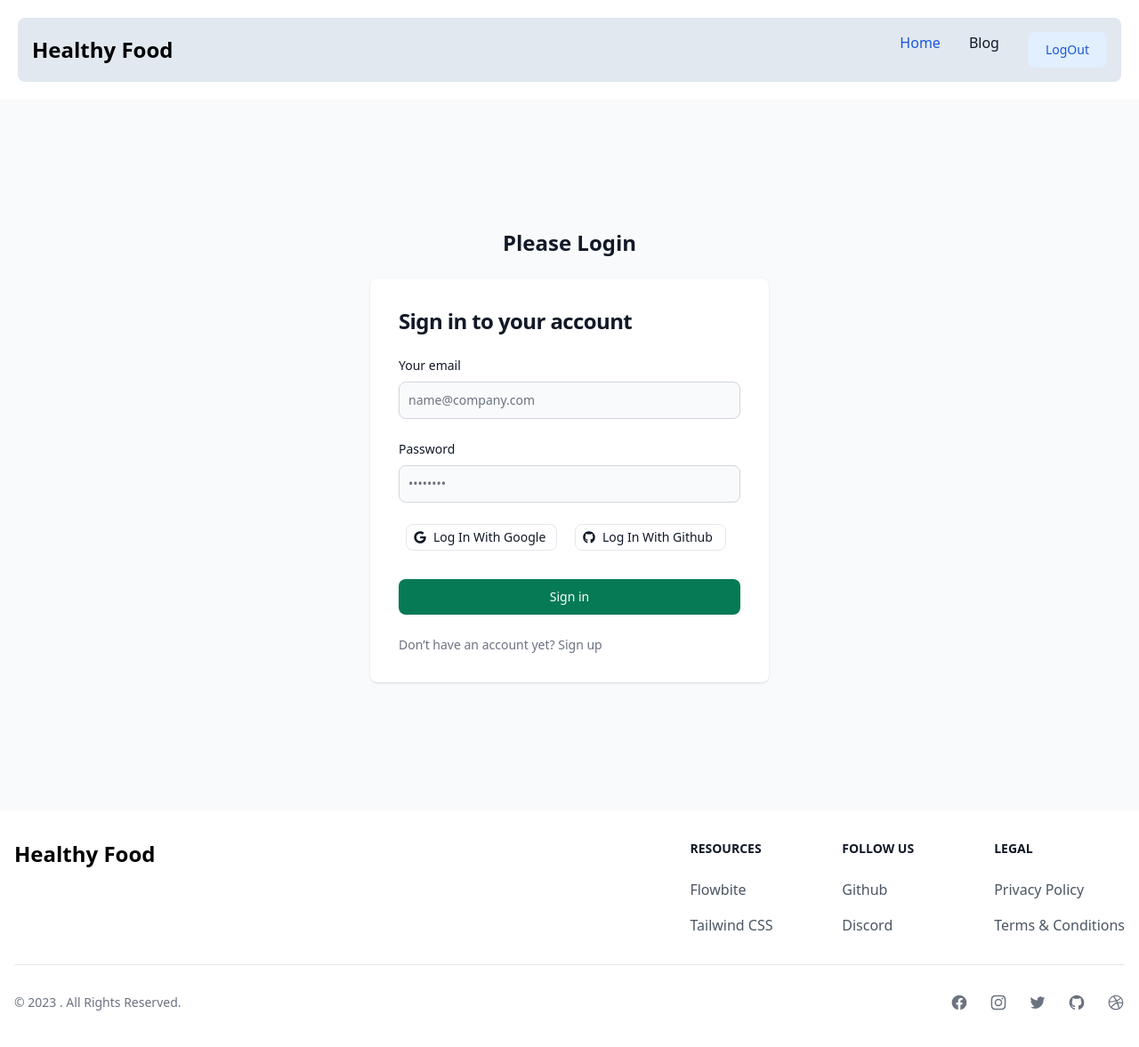
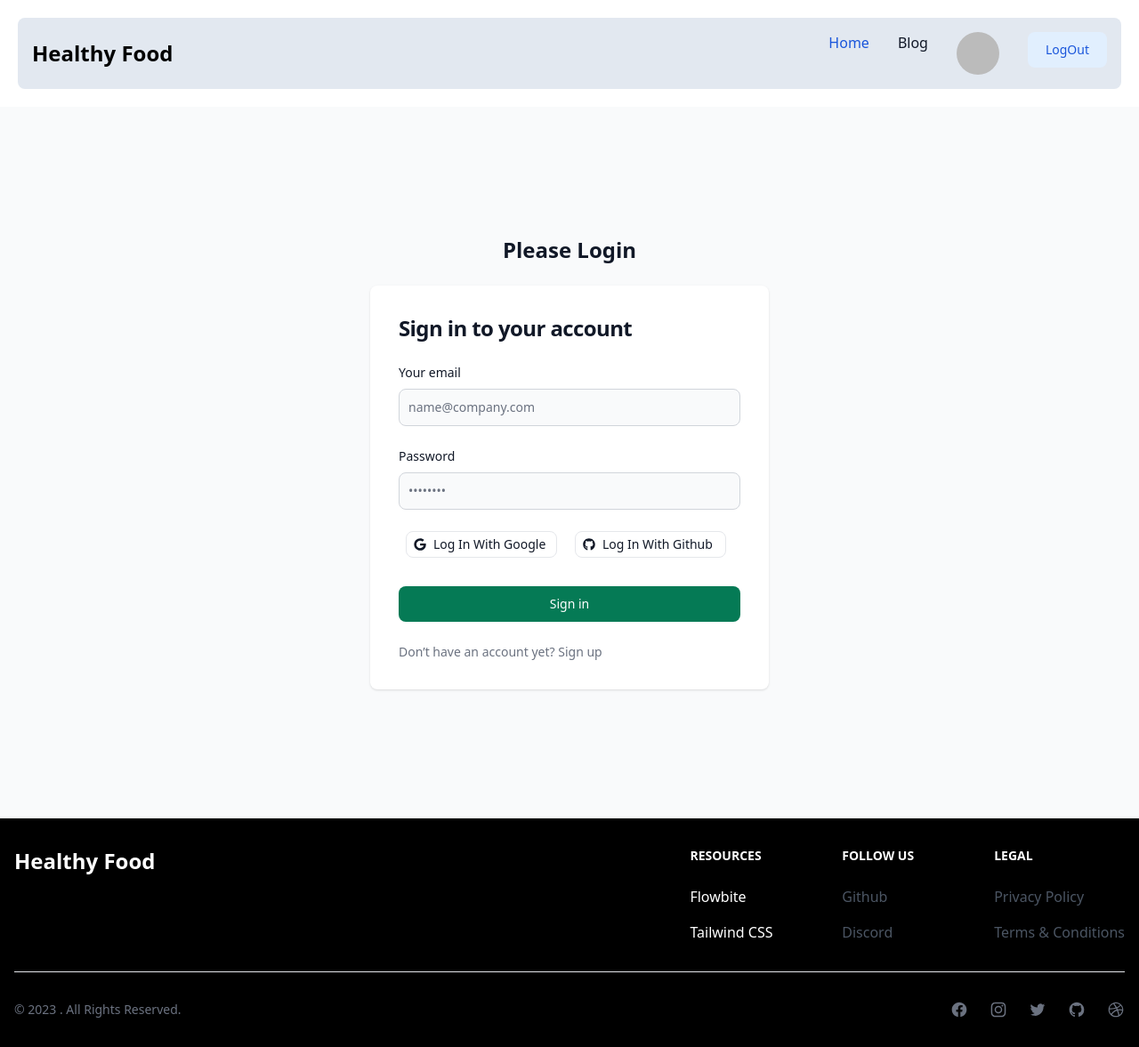
Before and after one commit to Yeasin1020/Healthy-food-client, a React (Vite) app: page /login in a window 1280 px wide. Shown: the whole page at 89% size. Built offline with nearby package versions, Linux system fonts and the light colour scheme; no server answers; sample sign-in values are in the browser's storage.

Commit message:
pdf button add

```diff
--- a/package.json
+++ b/package.json
@@ -20,6 +20,7 @@
     "react-dom": "^18.2.0",
     "react-icons": "^4.8.0",
     "react-router-dom": "^6.11.0",
+    "react-to-pdf": "^0.0.14",
     "react-toastify": "^9.1.2",
     "sort-by": "^1.2.0"
   },
--- a/src/Registration/Registration.jsx
+++ b/src/Registration/Registration.jsx
@@ -1,5 +1,5 @@
 import React, { useContext, useState } from "react";
-import { Link } from "react-router-dom";
+import { Link, useNavigate } from "react-router-dom";
 import { AuthContext } from "../provider/AuthProvider";
 
 const Registration = () => {
@@ -22,11 +22,12 @@ const Registration = () => {
       return;
     }
 
-    createUser(email, password)
+    createUser(email, password, photo, name)
       .then((result) => {
         const createdUser = result.user;
         console.log(createdUser);
         form.reset();
+        window.location.assign("/")
       })
       .catch((error) => {
         console.log(error.massage);
@@ -119,7 +120,7 @@ const Registration = () => {
                   />
                 </div>
 
-                <button
+               <button
                   type="submit"
                   className="w-full text-white bg-green-600 hover:bg-primary-700 focus:ring-4 focus:outline-none focus:ring-primary-300 font-medium rounded-lg text-sm px-5 py-2.5 text-center dark:bg-primary-600 dark:hover:bg-primary-700 dark:focus:ring-primary-800"
                 >
--- a/src/pages/Main-Home/Blog/Blog.jsx
+++ b/src/pages/Main-Home/Blog/Blog.jsx
@@ -1,9 +1,12 @@
 import React from "react";
+import { FaCloudDownloadAlt } from "react-icons/fa";
+const ref = React.createRef();
+import Pdf from "react-to-pdf";
 
 const Blog = () => {
   return (
     <div>
-      <div className="m-10">
+      <div  ref={ref} className="m-10">
         <h2 className=" text-lg font-bold">
           1. Tell us the differences between uncontrolled and controlled
           components.?
@@ -84,6 +87,19 @@ const Blog = () => {
           understand.
         </p>
       </div>
+      <div className="flex justify-center mb-28 mt-24">
+        <Pdf targetRef={ref} filename="code-example.pdf">
+          {({ toPdf }) => (
+            <button
+              onClick={toPdf}
+              type="button"
+              class="focus:outline-none text-white bg-purple-700 hover:bg-purple-800 focus:ring-4 focus:ring-purple-300 font-medium rounded-lg text-sm px-5 py-2.5 mb-2 dark:bg-purple-600 dark:hover:bg-purple-700 dark:focus:ring-purple-900"
+            >
+              <span className="flex"><FaCloudDownloadAlt className="mt-[2px] mr-1"></FaCloudDownloadAlt> PDF Download</span>
+            </button>
+          )}
+        </Pdf>
+      </div>
     </div>
   );
 };
--- a/src/pages/Main-Home/Home/Home.jsx
+++ b/src/pages/Main-Home/Home/Home.jsx
@@ -4,23 +4,28 @@ import Team from "./team/Team";
 
 const Home = () => {
   return (
-    <div className="m-5">
+    <div>
+      <div className="m-7">
         <div
-        className="bg-cover mt-10"
+          className="bg-cover"
           style={{
-          backgroundImage: `url("https://i.ibb.co/BqRdzd8/girl-creative-fire-cook-wallpaper-preview.jpg")`,
+            backgroundImage: `url("https://i.ibb.co/sCGhLS3/step5-870x1300.jpg")`,
           }}
         >
           <h2 className="text-5xl text-white text-bold text-center p-16 leading-relaxed">
             Nourishing Foods to Keep You Feeling Great
           </h2>
           <p className=" text-gray-300 font-semibold text-center text-2xl leading-relaxed p-10 pb-28">
-        Eating a nourishing diet is important for maintaining good health and well-being. By choosing healthy foods that are packed with nutrients, you can help support your body's immune system, boost energy levels, and improve overall mood.
+            Eating a nourishing diet is important for maintaining good health
+            and well-being. By choosing healthy foods that are packed with
+            nutrients, you can help support your body's immune system, boost
+            energy levels, and improve overall mood.
           </p>
         </div>
         <Cart></Cart>
         <Team></Team>
       </div>
+    </div>
   );
 };
 
--- a/src/pages/Shared/Footer/Footer.jsx
+++ b/src/pages/Shared/Footer/Footer.jsx
@@ -3,23 +3,23 @@ import React from "react";
 const Footer = () => {
   return (
     <div>
-      <footer className="bg-white dark:bg-gray-900">
+      <footer className="bg-black dark:bg-gray-900">
         <div className="mx-auto w-full max-w-screen-xl p-4 py-6 lg:py-8">
           <div className="md:flex md:justify-between">
             <div className="mb-6 md:mb-0">
-              <a href="https://flowbite.com/" className="flex items-center">
+              <a className="flex items-center">
 
-                <span className="self-center text-2xl font-semibold whitespace-nowrap dark:text-white">
+                <span className="self-center text-2xl font-semibold whitespace-nowrap text-white">
                   Healthy Food
                 </span>
               </a>
             </div>
             <div className="grid grid-cols-2 gap-8 sm:gap-6 sm:grid-cols-3">
               <div>
-                <h2 className="mb-6 text-sm font-semibold text-gray-900 uppercase dark:text-white">
+                <h2 className="mb-6 text-sm font-semibold text-white uppercase">
                   Resources
                 </h2>
-                <ul className="text-gray-600 dark:text-gray-400 font-medium">
+                <ul className=" text-white font-medium">
                   <li className="mb-4">
                     <a href="https://flowbite.com/" className="hover:underline">
                       Flowbite
@@ -36,13 +36,13 @@ const Footer = () => {
                 </ul>
               </div>
               <div>
-                <h2 className="mb-6 text-sm font-semibold text-gray-900 uppercase dark:text-white">
+                <h2 className="mb-6 text-sm font-semibold text-gray-900 uppercase text-white">
                   Follow us
                 </h2>
                 <ul className="text-gray-600 dark:text-gray-400 font-medium">
                   <li className="mb-4">
                     <a
-                      href="#"
+
                       className="hover:underline "
                     >
                       Github
@@ -50,7 +50,7 @@ const Footer = () => {
                   </li>
                   <li>
                     <a
-                      href="#"
+
                       className="hover:underline"
                     >
                       Discord
@@ -59,17 +59,17 @@ const Footer = () => {
                 </ul>
               </div>
               <div>
-                <h2 className="mb-6 text-sm font-semibold text-gray-900 uppercase dark:text-white">
+                <h2 className="mb-6 text-sm font-semibold uppercase text-white">
                   Legal
                 </h2>
                 <ul className="text-gray-600 dark:text-gray-400 font-medium">
                   <li className="mb-4">
-                    <a href="#" className="hover:underline">
+                    <a className="hover:underline">
                       Privacy Policy
                     </a>
                   </li>
                   <li>
-                    <a href="#" className="hover:underline">
+                    <a  className="hover:underline">
                       Terms &amp; Conditions
                     </a>
                   </li>
@@ -81,14 +81,14 @@ const Footer = () => {
           <div className="sm:flex sm:items-center sm:justify-between">
             <span className="text-sm text-gray-500 sm:text-center dark:text-gray-400">
               © 2023{" "}
-              <a href="#" className="hover:underline">
+              <a  className="hover:underline">
 
               </a>
               . All Rights Reserved.
             </span>
             <div className="flex mt-4 space-x-6 sm:justify-center sm:mt-0">
               <a
-                href="#"
+
                 className="text-gray-500 hover:text-gray-900 dark:hover:text-white"
               >
                 <svg
@@ -106,7 +106,7 @@ const Footer = () => {
                 <span className="sr-only">Facebook page</span>
               </a>
               <a
-                href="#"
+
                 className="text-gray-500 hover:text-gray-900 dark:hover:text-white"
               >
                 <svg
@@ -124,7 +124,7 @@ const Footer = () => {
                 <span className="sr-only">Instagram page</span>
               </a>
               <a
-                href="#"
+
                 className="text-gray-500 hover:text-gray-900 dark:hover:text-white"
               >
                 <svg
@@ -138,7 +138,7 @@ const Footer = () => {
                 <span className="sr-only">Twitter page</span>
               </a>
               <a
-                href="#"
+
                 className="text-gray-500 hover:text-gray-900 dark:hover:text-white"
               >
                 <svg
@@ -156,7 +156,7 @@ const Footer = () => {
                 <span className="sr-only">GitHub account</span>
               </a>
               <a
-                href="#"
+
                 className="text-gray-500 hover:text-gray-900 dark:hover:text-white"
               >
                 <svg
--- a/src/pages/Shared/Header/Header.jsx
+++ b/src/pages/Shared/Header/Header.jsx
@@ -1,14 +1,15 @@
 import React, { useContext } from "react";
 import { AuthContext } from "../../../provider/AuthProvider";
+import { Avatar } from "flowbite-react";
 
 const Header = () => {
-  const {user, logOut} = useContext(AuthContext);
+  const { user, logOut } = useContext(AuthContext);
 
   const handleLogOut = () => {
     logOut()
       .then()
-    .catch(error => console.log(error))
-  }
+      .catch((error) => console.log(error));
+  };
   return (
     <div className="m-5 ">
       <nav className="border-gray-200 rounded-lg bg-slate-200  dark:bg-gray-800 dark:border-gray-700">
@@ -48,15 +49,21 @@ const Header = () => {
                   Blog
                 </a>
               </li>
-            {
-              user ?
+              {user ? (
+                <>
+                  <li>
+                    <Avatar title={user?.displayName} className=" h-12 w-12 rounded-2xl" img={user?.photoURL} rounded={true} />
+                  </li>
                   <li>
                     <button
                       onClick={handleLogOut}
-                className="text-blue-700 bg-blue-100 hover:bg-blue-800 hover:text-white  font-medium rounded-lg text-sm px-5 py-2.5 text-center dark:bg-blue-600 dark:hover:bg-blue-700 ">
+                      className="text-blue-700 bg-blue-100 hover:bg-blue-800 hover:text-white  font-medium rounded-lg text-sm px-5 py-2.5 text-center dark:bg-blue-600 dark:hover:bg-blue-700 "
+                    >
                       LogOut
                     </button>
-            </li> :
+                  </li>
+                </>
+              ) : (
                 <li>
                   <a
                     href="/login"
@@ -65,8 +72,7 @@ const Header = () => {
                     LogIn
                   </a>
                 </li>
-            }
-
+              )}
             </ul>
           </div>
         </div>
@@ -76,3 +82,6 @@ const Header = () => {
 };
 
 export default Header;
+
+
+// style="background-image:url(http://neptune.pinsupreme.com/wp-content/uploads/2015/09/bg2.jpg); background-repeat: repeat; background-position: top center;background-size: contain;"
--- a/src/pages/Shared/selectedDetails/SelectedDetails.jsx
+++ b/src/pages/Shared/selectedDetails/SelectedDetails.jsx
@@ -32,7 +32,7 @@ const SelectedDetails = () => {
   } = data;
   console.log(likes);
   const handleTost = () => {
-    toast(recipeName, "added favorite");
+    toast(recipeName  +" " + "favorite item added");
   };
 
   return (
```
Also changed, not shown: src/provider/AuthProvider.jsx (+6 -5 lines), 1 other file (tests, documents, lock files or other folders). Lines whose indentation alone changed are shown as unchanged.
